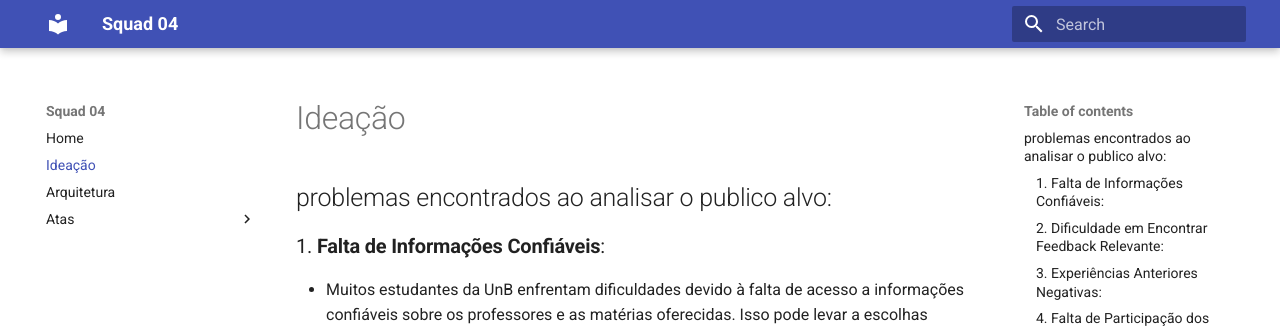
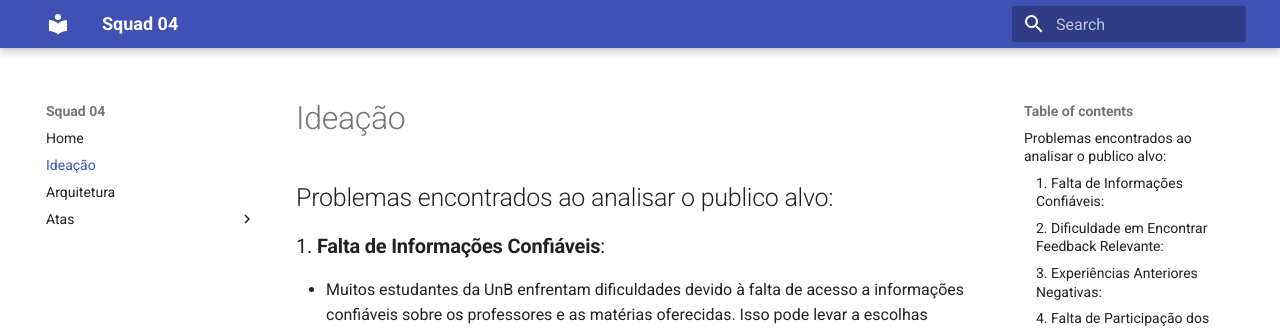
Before and after one commit to unb-mds/2024-1-squad04, an MkDocs documentation site: the page built from docs/ideacao.md, in a window 1280 px wide and 900 px high. Shown: the top 328 px of the window. Built offline with MkDocs 1.6.1 and Material for MkDocs 9.7.7, drawn with Linux system fonts in a browser that asks for light colours.

```diff
--- a/docs/ideacao.md
+++ b/docs/ideacao.md
@@ -1,6 +1,6 @@
 # Ideação
 
-## problemas encontrados ao analisar o publico alvo:
+## Problemas encontrados ao analisar o publico alvo:
 
 ### 1. **Falta de Informações Confiáveis**:
   - Muitos estudantes da UnB enfrentam dificuldades devido à falta de acesso a informações confiáveis sobre os professores e as matérias oferecidas. Isso pode levar a escolhas acadêmicas inadequadas e experiências de aprendizado frustrantes.
```
